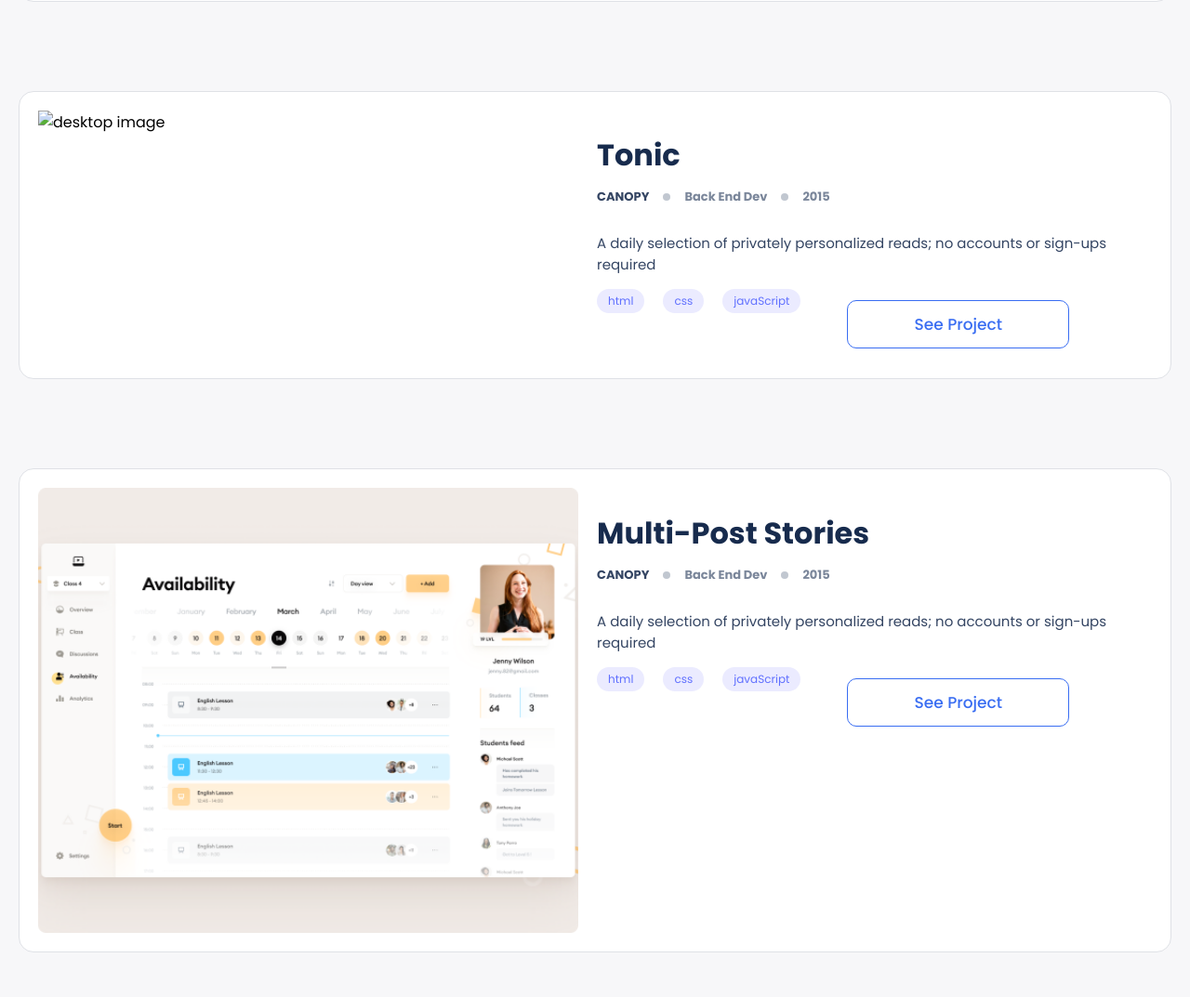
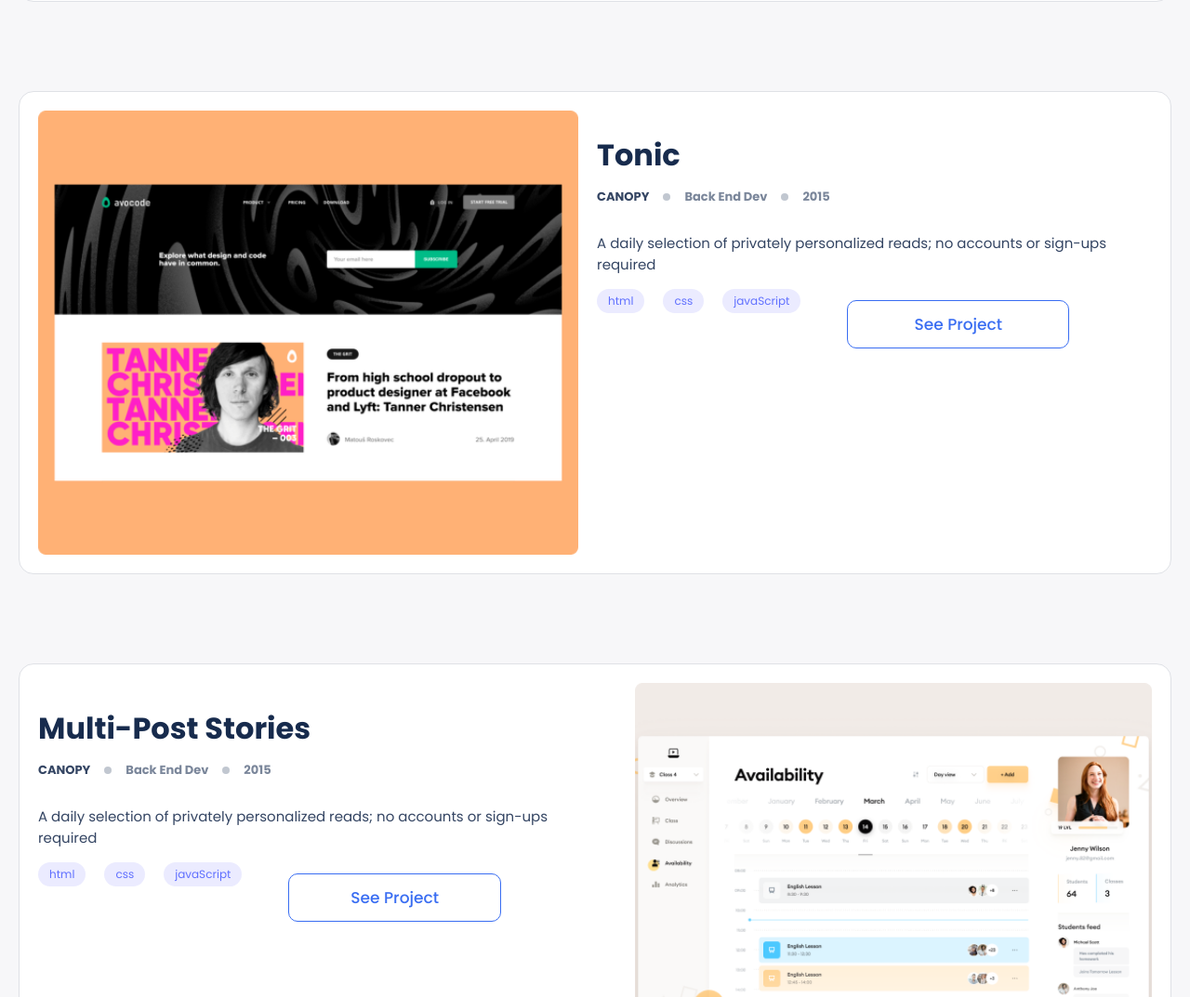
Before and after one commit to TekyRey/Portfolio, a plain HTML site: page index.html in a window 1280 px wide. Shown: the part 1727-2800 px from the top of the page at 93% size. Drawn offline with Linux system fonts and the light colour scheme.

Commit message:
Add desktop portfolio section

```diff
--- a/index.html
+++ b/index.html
@@ -141,7 +141,8 @@
               <img src="images/Counter.svg" alt="" aria-hidden="true" />
               <p class="bullet">2015</p>
             </div>
-            <p class="card-text">
+            <div>
+              <p class="card-text">
               A daily selection of privately personalized reads; no accounts or
               sign-ups required
             </p>
@@ -150,6 +151,7 @@
               <li>css</li>
               <li>javaScript</li>
             </ul>
+            </div>
             <button class="submit" type="submit">See Project</button>
           </div>
         </div>
@@ -187,6 +189,7 @@
               <li>css</li>
               <li>javaScript</li>
             </ul>
+            <button class="submit" type="submit">See Project</button>
 
           </div>
 
@@ -203,7 +206,7 @@
 
           <img
             class="desktop-img"
-            src="images/desktop-snap3.svg"
+            src="images/desktop-snap3.png"
             alt="desktop image"
             aria-hidden="true"
           />
@@ -231,7 +234,7 @@
           </div>
         </div>
 
-        <div class="card work">
+        <div class="card card-2 work">
           <img
             class="mobile-img"
             src="images/avail.svg"
```
